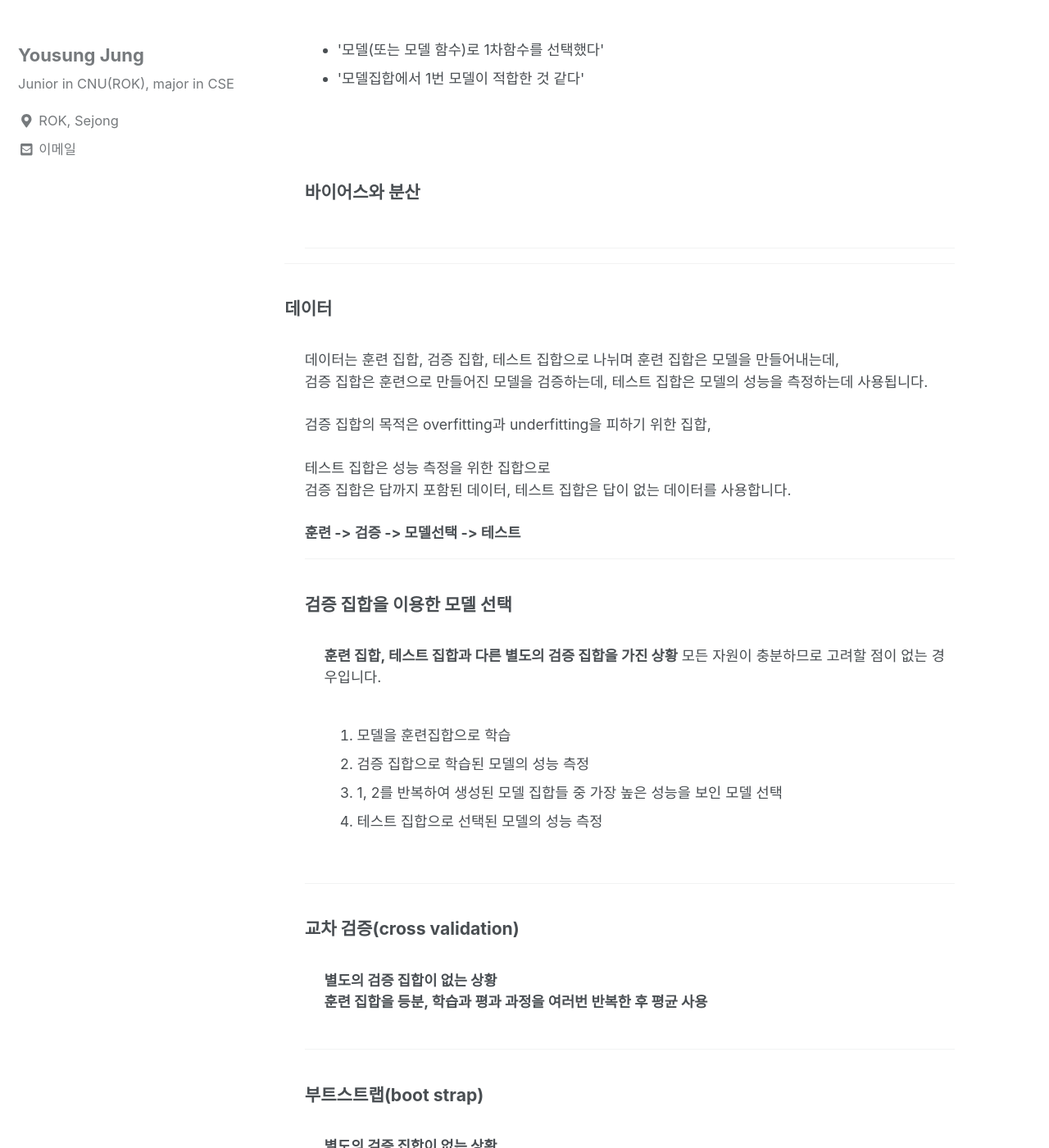
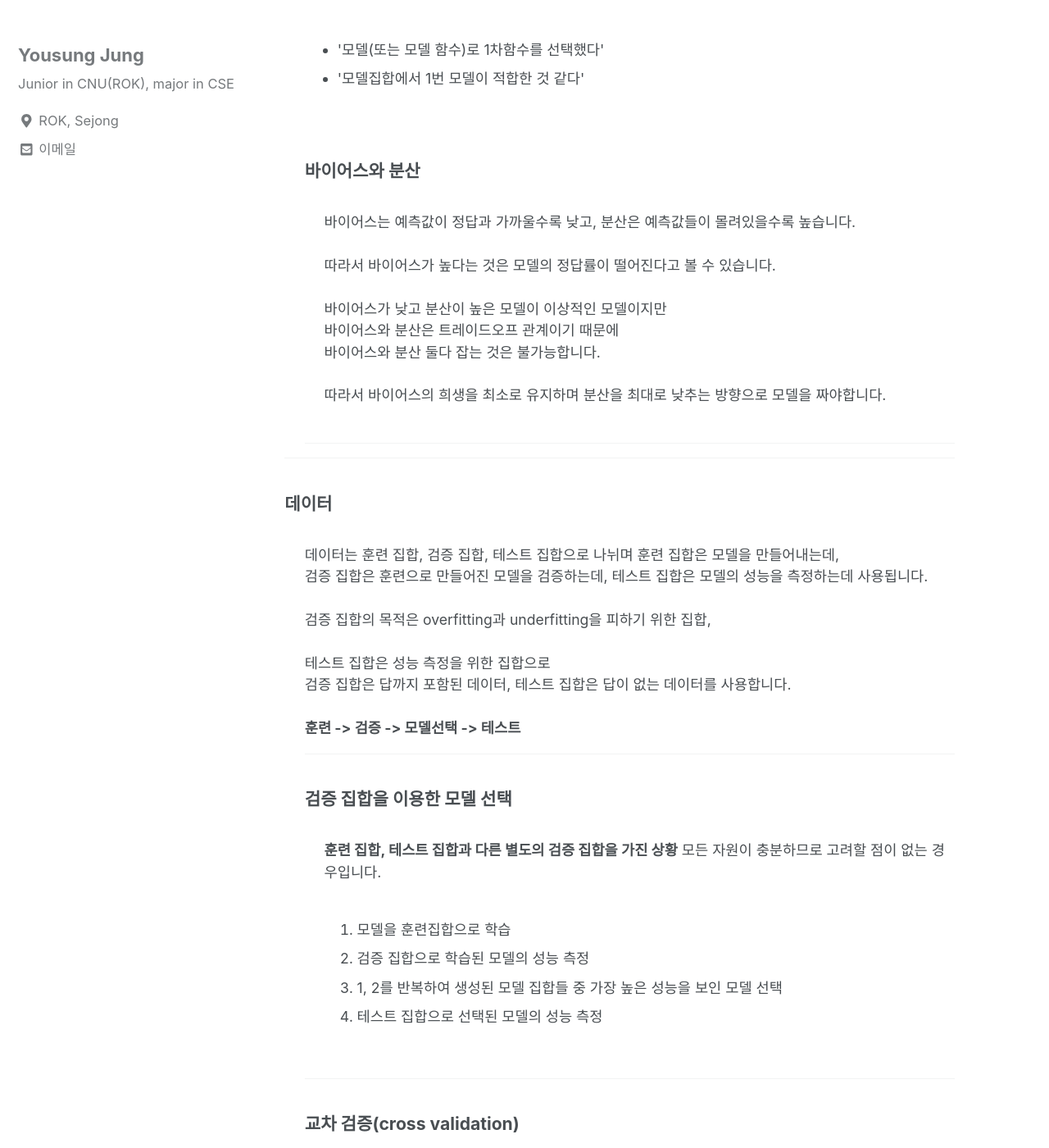
Before and after one commit to can019/can019.github.io, a Jekyll site: the page built from _posts/2020-08-18-MachineLearning-AI-1.md, in a window 1280 px wide and 1400 px high, scrolled down 1231 px. Shown: the whole window at 82% size. Built offline with Jekyll 4.4.1, drawn with Linux system fonts in a browser that asks for light colours; nearby versions of some CDN libraries; some of the changed text lies outside the part shown.

Commit message:
cross validation

```diff
--- a/_posts/2020-08-18-MachineLearning-AI-1.md
+++ b/_posts/2020-08-18-MachineLearning-AI-1.md
@@ -39,13 +39,20 @@ categories: MachineLearning DataAnalyze
             <li>'모델(또는 모델 함수)로 1차함수를 선택했다'</li>
             <li>'모델집합에서 1번 모델이 적합한 것 같다'</li>
           </ul>
-          <br><br>
+          <br>
           <div>
             <h3 style = "font-size :1.2em"> 바이어스와 분산</h3><br/>
             <div style = "margin-left : 3%">
+              바이어스는 예측값이 정답과 가까울수록 낮고,
+              분산은 예측값들이 몰려있을수록 높습니다. <br><br>
 
+              따라서 바이어스가 높다는 것은 모델의 정답률이 떨어진다고 볼 수 있습니다.<br><br>
 
+              바이어스가 낮고 분산이 높은 모델이 이상적인 모델이지만<br>
+              바이어스와 분산은 트레이드오프 관계이기 때문에 <br>
+              바이어스와 분산 둘다 잡는 것은 불가능합니다. <br><br>
 
+              따라서 바이어스의 희생을 최소로 유지하며 분산을 최대로 낮추는 방향으로 모델을 짜야합니다.<br><br>
 
             </div>
             <hr>
@@ -90,6 +97,15 @@ categories: MachineLearning DataAnalyze
               <b>별도의 검증 집합이 없는 상황</b><br>
               <b>훈련 집합을 등분, 학습과 평과 과정을 여러번 반복한 후 평균 사용</b><br><br>
 
+                훈련 집합을 n개의 집합으로 등분합니다. <br><br>
+                여기서 k개의 집합을 훈련 집합, n-k개의 집합을 검증 집합으로 잡습니다.<br><br>
+
+              <ol>
+                <li>모델을 훈련집합으로 학습</li>
+                <li>검증 집합으로 학습된 모델의 성능 측정</li>
+                <li>1, 2를 반복하여 생성된 모델 집합들 중 가장 높은 성능을 보인 모델 선택</li>
+                <li>테스트 집합으로 선택된 모델의 성능 측정</li>
+              </ol>
 
 
 
```
